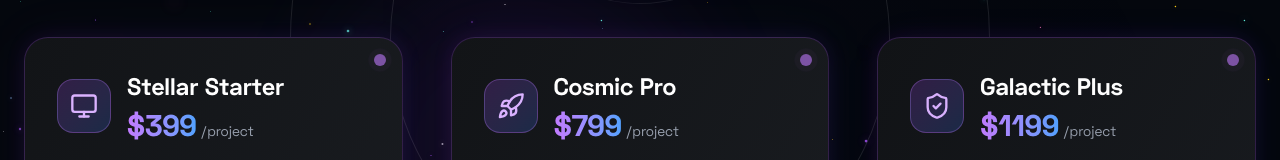
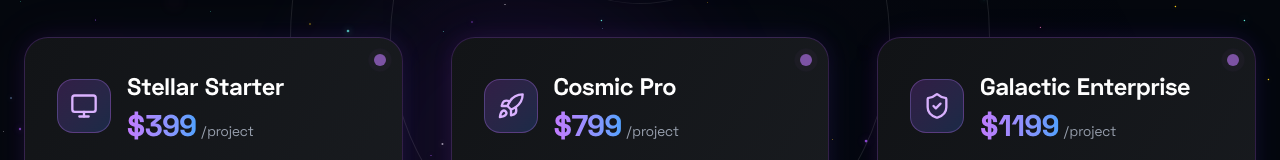
Before and after one commit to Levi9111/UIX-Design-Lab, a Next.js app: page /pricing in a window 1280 px wide. Shown: the part 361-521 px from the top of the page. Built offline with nearby package versions, Linux system fonts and the light colour scheme; a web font is replaced by a local one.

Commit message:
pricing updated

```diff
--- a/src/app/(HomePage)/pricing/page.tsx
+++ b/src/app/(HomePage)/pricing/page.tsx
@@ -37,7 +37,7 @@ const serviceData = [
     ],
   },
   {
-    title: 'Galactic Plus',
+    title: 'Galactic Enterprise',
     price: '$1199',
     icon: ShieldCheck,
     features: [
```
